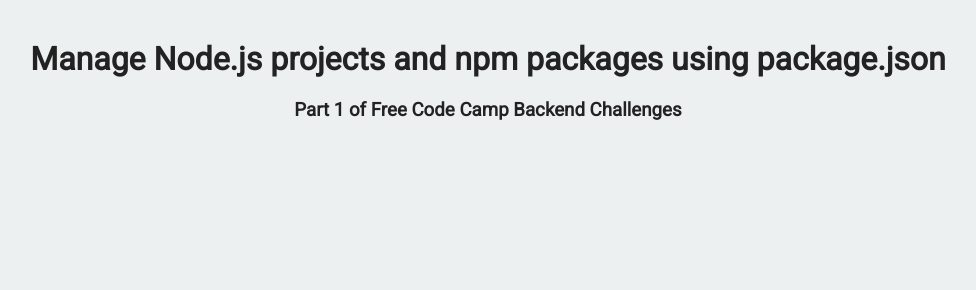
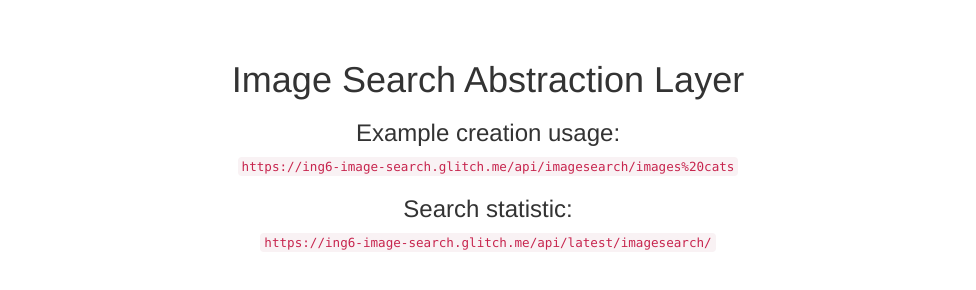
Before and after one commit to ingvarr6/Image-Search-Abstraction-Layer, a website: page views/index.html in a window 1280 px wide. Shown: the whole page, without its empty margins (152-1128 px from the left). Drawn offline with nearby package versions, Linux system fonts and the light colour scheme.

Commit message:
Checkpoint

```diff
--- a/server.js
+++ b/server.js
@@ -15,6 +15,9 @@
 		  res.sendFile(process.cwd() + '/views/index.html');
     })
 
+app.get('/api/imagesearch/:search', function(req, res){
+  res.send('test')
+})
 
 app.listen(process.env.PORT, function () {
   console.log('Node.js listening ...');
--- a/views/index.html
+++ b/views/index.html
@@ -6,12 +6,16 @@
       <link rel="shortcut icon" href="https://cdn.hyperdev.com/us-east-1%3A52a203ff-088b-420f-81be-45bf559d01b1%2Ffavicon.ico" type="image/x-icon"/>
       <link href="https://fonts.googleapis.com/css?family=Roboto" rel="stylesheet" type="text/css">
       <link href="/public/style.css" rel="stylesheet" type="text/css">
+      <link href="https://maxcdn.bootstrapcdn.com/bootstrap/3.3.7/css/bootstrap.min.css" rel="stylesheet" type="text/css">
    </head>
 
    <body>
       <div class="container">
-         <h1>Manage Node.js projects and npm packages using package.json</h1>
-         <h3>Part 1 of Free Code Camp Backend Challenges</h3>
+         <h1>Image Search Abstraction Layer</h1>
+         <h3>Example creation usage:</h3>
+         <code>https://ing6-image-search.glitch.me/api/imagesearch/images%20cats</code>
+         <h3>Search statistic:</h3>
+         <code>https://ing6-image-search.glitch.me/api/latest/imagesearch/</code>
       </div>
    </body>
 
```
Also changed, not shown: README.md.
